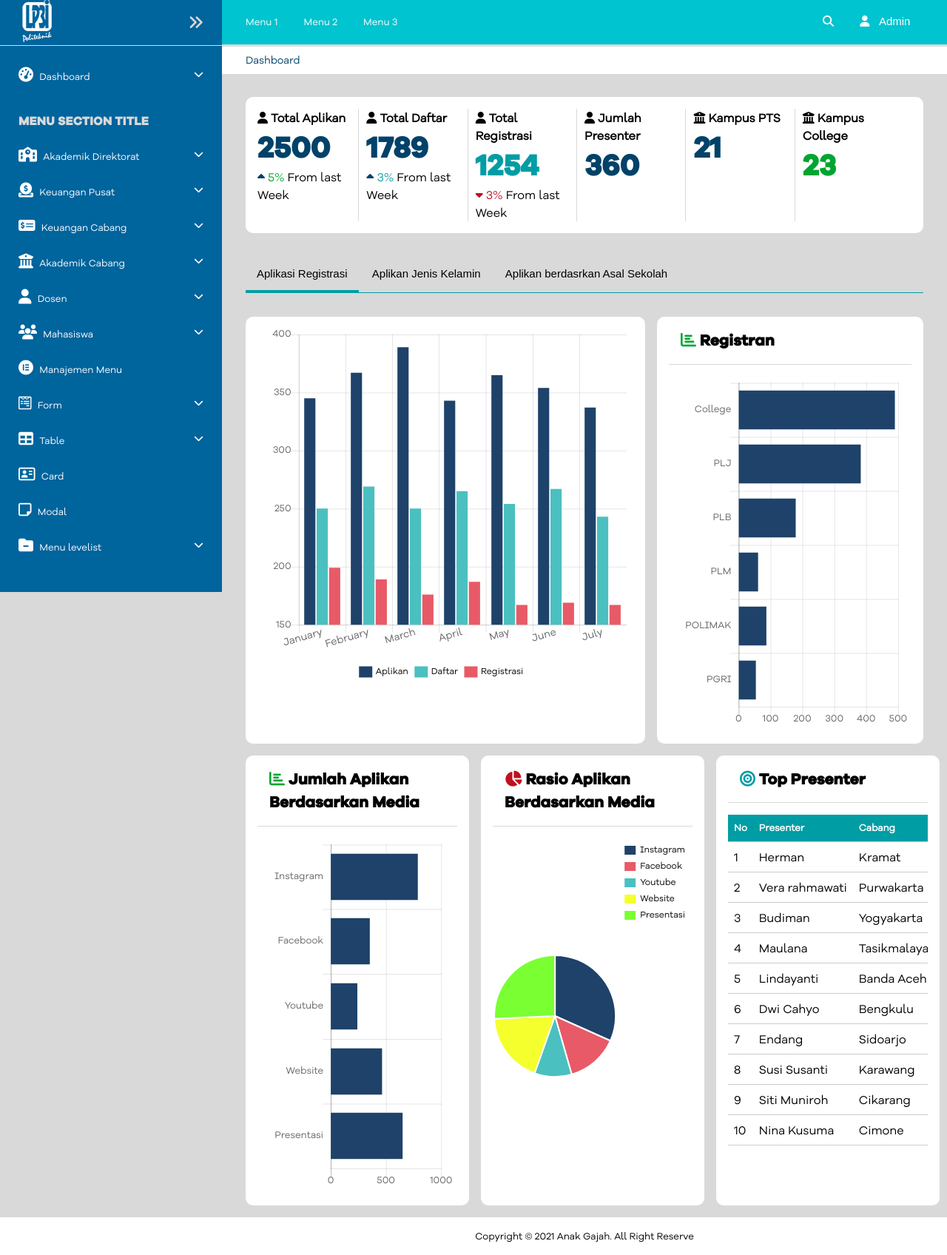
After one commit to beta-tester-cell/mytemplates-admin, a PHP site: page /index-marketing.php in a window 1280 px wide. The commit adds this page. Shown: the whole page at 74% size. Run offline with PHP 8.4, Linux system fonts and the light colour scheme; some libraries are stand-ins or nearby versions.

Commit message:
penambahan layout dashboard marketing

```diff
--- a/footer.php
+++ b/footer.php
@@ -31,6 +31,8 @@
 
 <script src="theme/js/akademikcabang.js" defer></script>
 
+<script src="theme/js/marketing.js"></script>
+
 
 
 
--- a/header.php
+++ b/header.php
@@ -193,6 +193,19 @@
                                         <span class="menu-icon-child"><i class="fa fa-tachometer-alt"></i></span>
 
                                         <span class="menu-title">Dashboard C - Level</span>
+
+                                    </a>
+
+                                </li>
+
+
+                                <li class="side-menu-item ">
+
+                                    <a href="index-marketing.php">
+
+                                        <span class="menu-icon-child"><i class="fa fa-tachometer-alt"></i></span>
+
+                                        <span class="menu-title">Dashboard Marketing</span>
 
                                     </a>
 
--- /dev/null
+++ b/index-marketing.php
@@ -0,0 +1,227 @@
+<?php include('header.php') ?>
+<div class="breadcrumb-wrapper">
+    <div class="breadcrumb">
+        <a href="index-marketing.php">Dashboard</a>
+    </div>
+</div>
+<div class="content">
+    <div class="container">
+        <div class="py-1">
+            <div class="card">
+                <div class="flex-data d-flex">
+                    <div class="data-wrapper">
+                        <div class="data-title"><i class="fa fa-user"></i> Total Aplikan</div>
+                        <div class="data-subtitle">
+                            <h1 class="text-primary">2500</h1>
+                        </div>
+                        <div class="data-desc">
+                            <i class="fa fa-caret-up text-primary"></i>
+                            <span class="text-success">5%</span>
+                            From last Week
+                        </div>
+                    </div>
+                    <div class="data-wrapper">
+                        <div class="data-title">
+                            <i class="fa fa-user"></i> Total Daftar
+                        </div>
+                        <div class="data-subtitle">
+                            <h1 class="text-primary">1789</h1>
+                        </div>
+                        <div class="data-desc">
+                            <i class="fa fa-caret-up text-primary"></i>
+                            <span class="text-secondary">3%</span>
+                            From last Week
+                        </div>
+                    </div>
+                    <div class="data-wrapper">
+                        <div class="data-title">
+                            <i class="fa fa-user"></i> Total Registrasi
+                        </div>
+                        <div class="data-subtitle">
+                            <h1 class="text-secondary">1254</h1>
+                        </div>
+                        <div class="data-desc">
+                            <i class="fa fa-caret-down text-danger"></i>
+                            <span class="text-danger">3%</span>
+                            From last Week
+                        </div>
+                    </div>
+                    <div class="data-wrapper">
+                        <div class="data-title">
+                            <i class="fa fa-user"></i> Jumlah Presenter
+                        </div>
+                        <div class="data-subtitle">
+                            <h1 class="text-primary">360</h1>
+                        </div>
+                        <div class="data-desc"></div>
+                    </div>
+                    <div class="data-wrapper">
+                        <div class="data-title">
+                            <i class="fa fa-university"></i> Kampus PTS
+                        </div>
+                        <div class="data-subtitle">
+                            <h1 class="text-primary">21</h1>
+                        </div>
+                        <div class="data-desc"></div>
+                    </div>
+                    <div class="data-wrapper">
+                        <div class="data-title">
+                            <i class="fa fa-university"></i> Kampus College
+                        </div>
+                        <div class="data-subtitle">
+                            <h1 class="text-success">23</h1>
+                        </div>
+                        <div class="data-desc"></div>
+                    </div>
+                </div>
+            </div>
+        </div>
+        <div class="py-1">
+            <div class="tabpane">
+                <button class="tablinks" onclick="openChart(event, 'Registrasi')" id="defaultOpen">Aplikasi Registrasi</button>
+                <button class="tablinks">Aplikan Jenis Kelamin</button>
+                <button class="tablinks">Aplikan berdasrkan Asal Sekolah</button>
+            </div>
+        </div>
+        <div class="py-1">
+            <div class="tabsContent" id="Registrasi">
+                <div class="d-flex flex-second-three flex-change grid-gap-1 mb-1">
+                    <div class="card card-1">
+                        <div class="chart-container">
+                            <canvas id="ChartRegistrasi"></canvas>
+                        </div>
+                    </div>
+                    <div class="card card-2">
+                        <div class="card-header">
+                            <h6><i class="fa fa-chart-bar text-success"></i> Registran</h6>
+                        </div>
+                        <div class="chart-container">
+                            <canvas id="ChartRegistran"></canvas>
+                        </div>
+                    </div>
+                </div>
+
+                <div class="d-flex flex-three-column flex-change grid-gap-1">
+                    <div class="card">
+                        <div class="card-header">
+                            <h6><i class="fa fa-chart-bar text-success"></i> Jumlah Aplikan Berdasarkan Media</h6>
+                        </div>
+                        <div class="chart-container">
+                            <canvas id="ChartJumlah"></canvas>
+                        </div>
+                    </div>
+                    <div class="card">
+                        <div class="card-header">
+                            <h6><i class="fa fa-chart-pie text-danger"></i> Rasio Aplikan Berdasarkan Media</h6>
+                        </div>
+                        <div class="chart-container">
+                            <canvas id="Chartmedia"></canvas>
+                        </div>
+                    </div>
+                    <div class="card">
+                        <div class="card-header">
+                            <h6><i class="fas fa-bullseye text-secondary"></i> Top Presenter</h6>
+                        </div>
+                        <div class="table-responsive">
+                            <table class="table-presenter">
+                                <thead class="bg-color-secondary">
+                                    <tr>
+                                        <th>No</th>
+                                        <th>Presenter</th>
+                                        <th>Cabang</th>
+                                        <th>Aplikan</th>
+                                        <th>Daftar</th>
+                                        <th>Registrasi</th>
+                                    </tr>
+                                </thead>
+                                <tbody>
+                                    <tr>
+                                        <td>1</td>
+                                        <td>Herman</td>
+                                        <td>Kramat</td>
+                                        <td>134</td>
+                                        <td>87</td>
+                                        <td>78</td>
+                                    </tr>
+                                    <tr>
+                                        <td>2</td>
+                                        <td>Vera rahmawati</td>
+                                        <td>Purwakarta</td>
+                                        <td>123</td>
+                                        <td>65</td>
+                                        <td>52</td>
+                                    </tr>
+                                    <tr>
+                                        <td>3</td>
+                                        <td>Budiman</td>
+                                        <td>Yogyakarta</td>
+                                        <td>154</td>
+                                        <td>70</td>
+                                        <td>51</td>
+                                    </tr>
+                                    <tr>
+                                        <td>4</td>
+                                        <td>Maulana</td>
+                                        <td>Tasikmalaya</td>
+                                        <td>165</td>
+                                        <td>69</td>
+                                        <td>48</td>
+                                    </tr>
+                                    <tr>
+                                        <td>5</td>
+                                        <td>Lindayanti</td>
+                                        <td>Banda Aceh</td>
+                                        <td>143</td>
+                                        <td>52</td>
+                                        <td>35</td>
+                                    </tr>
+                                    <tr>
+                                        <td>6</td>
+                                        <td>Dwi Cahyo</td>
+                                        <td>Bengkulu</td>
+                                        <td>144</td>
+                                        <td>53</td>
+                                        <td>36</td>
+                                    </tr>
+                                    <tr>
+                                        <td>7</td>
+                                        <td>Endang</td>
+                                        <td>Sidoarjo</td>
+                                        <td>145</td>
+                                        <td>53</td>
+                                        <td>36</td>
+                                    </tr>
+                                    <tr>
+                                        <td>8</td>
+                                        <td>Susi Susanti</td>
+                                        <td>Karawang</td>
+                                        <td>146</td>
+                                        <td>54</td>
+                                        <td>37</td>
+                                    </tr>
+                                    <tr>
+                                        <td>9</td>
+                                        <td>Siti Muniroh</td>
+                                        <td>Cikarang</td>
+                                        <td>147</td>
+                                        <td>54</td>
+                                        <td>37</td>
+                                    </tr>
+                                    <tr>
+                                        <td>10</td>
+                                        <td>Nina Kusuma</td>
+                                        <td>Cimone</td>
+                                        <td>148</td>
+                                        <td>54</td>
+                                        <td>37</td>
+                                    </tr>
+                                </tbody>
+                            </table>
+                        </div>
+                    </div>
+                </div>
+            </div>
+        </div>
+    </div>
+</div>
+<?php include('footer.php') ?>
--- a/theme/css/content.css
+++ b/theme/css/content.css
@@ -793,3 +793,95 @@
 .noted-danger > ul {
   list-style-type: disc;
 }
+
+.flex-data > .data-wrapper {
+  width: 16.67%;
+}
+
+.data-wrapper {
+  border-right: 1px solid #d9d9d9;
+  margin-right: 10px;
+}
+
+.data-wrapper:last-of-type {
+  border: none;
+}
+
+.data-title {
+  font-size: 1rem;
+  font-weight: 600;
+}
+
+.data-subtitle > h1 {
+  margin-bottom: 0;
+}
+
+.data-desc {
+  font-size: 1rem;
+  font-weight: 500;
+}
+
+.tabpane {
+  overflow: hidden;
+  border-bottom: 1px solid var(--secondary-color);
+}
+
+.tabpane button {
+  background-color: inherit;
+  border: none;
+  outline: none;
+  cursor: pointer;
+  padding: 14px 15px;
+  transition: 0.3s;
+  font-size: 15px;
+}
+
+.tabpane button:hover {
+  border-bottom: 2px solid var(--secondary-color);
+}
+
+.tabpane button.active {
+  border-bottom: 3px solid var(--secondary-color);
+}
+
+.tabsContent {
+  display: none;
+  /* padding: 6px 12px; */
+  -webkit-animation: fadeEffect 1s;
+  animation: fadeEffect 1s;
+}
+
+/* Style the close button */
+@-webkit-keyframes fadeEffect {
+  from {
+    opacity: 0;
+  }
+  to {
+    opacity: 1;
+  }
+}
+
+@keyframes fadeEffect {
+  from {
+    opacity: 0;
+  }
+  to {
+    opacity: 1;
+  }
+}
+
+.flex-second-three > .card-1 {
+  width: 60%;
+}
+
+.flex-second-three > .card-2 {
+  width: 40%;
+}
+
+.flex-three-column > .card {
+  width: 33%;
+}
+
+.table-presenter td {
+  white-space: nowrap;
+}
```
Also changed, not shown: theme/css/mobile.css (+95 -0 lines), theme/js/marketing.js (added, +244 -0 lines).
